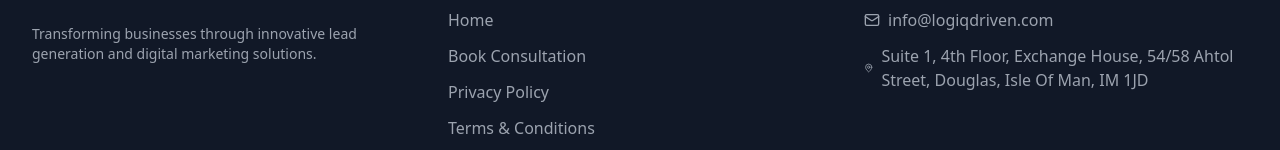
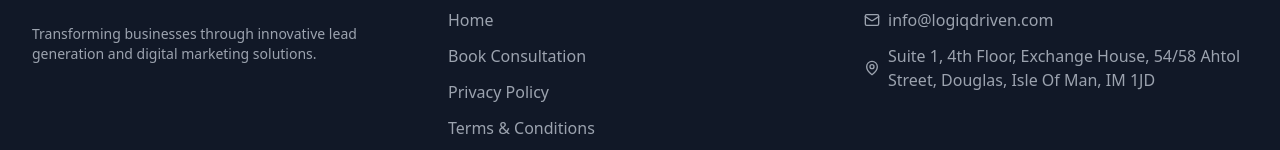
Before and after one commit to logiqdriven2025/logiqdriven2, a React (Vite) app: page /terms in a window 1280 px wide. Shown: the part 1993-2143 px from the top of the page. Built offline with nearby package versions, Linux system fonts and the light colour scheme.

Commit message:
fixed footer

```diff
--- a/src/components/Footer.tsx
+++ b/src/components/Footer.tsx
@@ -64,7 +64,7 @@
                 <span>info@logiqdriven.com</span>
               </li>
               <li className="flex items-center gap-2 text-gray-400">
-                <MapPin className="h-4 w-4" />
+                <MapPin className="h-4 w-4 min-w-4" />
                 <span>
                   Suite 1, 4th Floor, Exchange House, 54/58 Ahtol Street,
                   Douglas, Isle Of Man, IM 1JD
```
